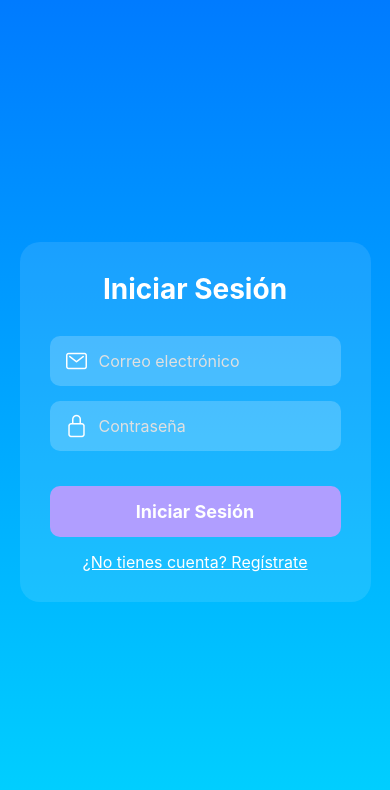
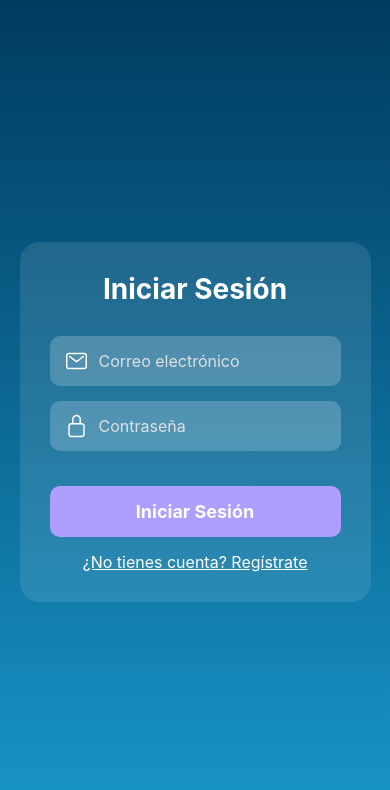
Before and after one commit to juanospinanz-byte/movil-memo, a React Native app: screen /Home in a window 390 px wide. Shown: the top 790 px of the page. Built offline with nearby package versions, Linux system fonts and the light colour scheme; no server answers.

Commit message:
se pone la paleta de colores

```diff
--- a/src/constants/colors.js
+++ b/src/constants/colors.js
@@ -1,15 +1,15 @@
-export default{
+export default {
     //Colores principales y variantes
-    principal: '#2d0af5',
-    variante1: '#1a0a8c',
-    variante2: '#4d3bff',
+    principal: '#003B5F',
+    variante1: '#1998CC',
+    variante2: '#146A96',
     variante3: '#6e5cff',
     variante4: '#8f7dff',
     variante5: '#b09eff',
 
     //Colores para el texto y las sombras
-    defecto: '#faf7f7',
-    subtitilo: '#c0c0c0',
+    defecto: '#08854D',
+    subtitilo: '#095859',
     suave: '#e0e0e0',
     delicado: '#f0f0f0',
     iluminado: '#ffffff',
@@ -17,7 +17,7 @@ export default{
 
     //Colores para los background o fondos
     fondloClaro: '#f5f5f5',
-    fondloOscuro: '#500808',
+    fondloOscuro: '#003B5F',
 
     //colores de alertas y acciones
     alerta: '#ff4d4d',
@@ -26,8 +26,8 @@ export default{
     informacion: '#4dfff3',
 
     //Gradientes
-    gradientePrimario: ['#007bff', '#00d4ff'],
-    gradienteSecundario: ['#ff7f50', '#ff6347'],
+    gradientePrimario: ['#003B5F', '#1998CC'],
+    gradienteSecundario: ['#08854D', '#095859'],
 
 
 
```
